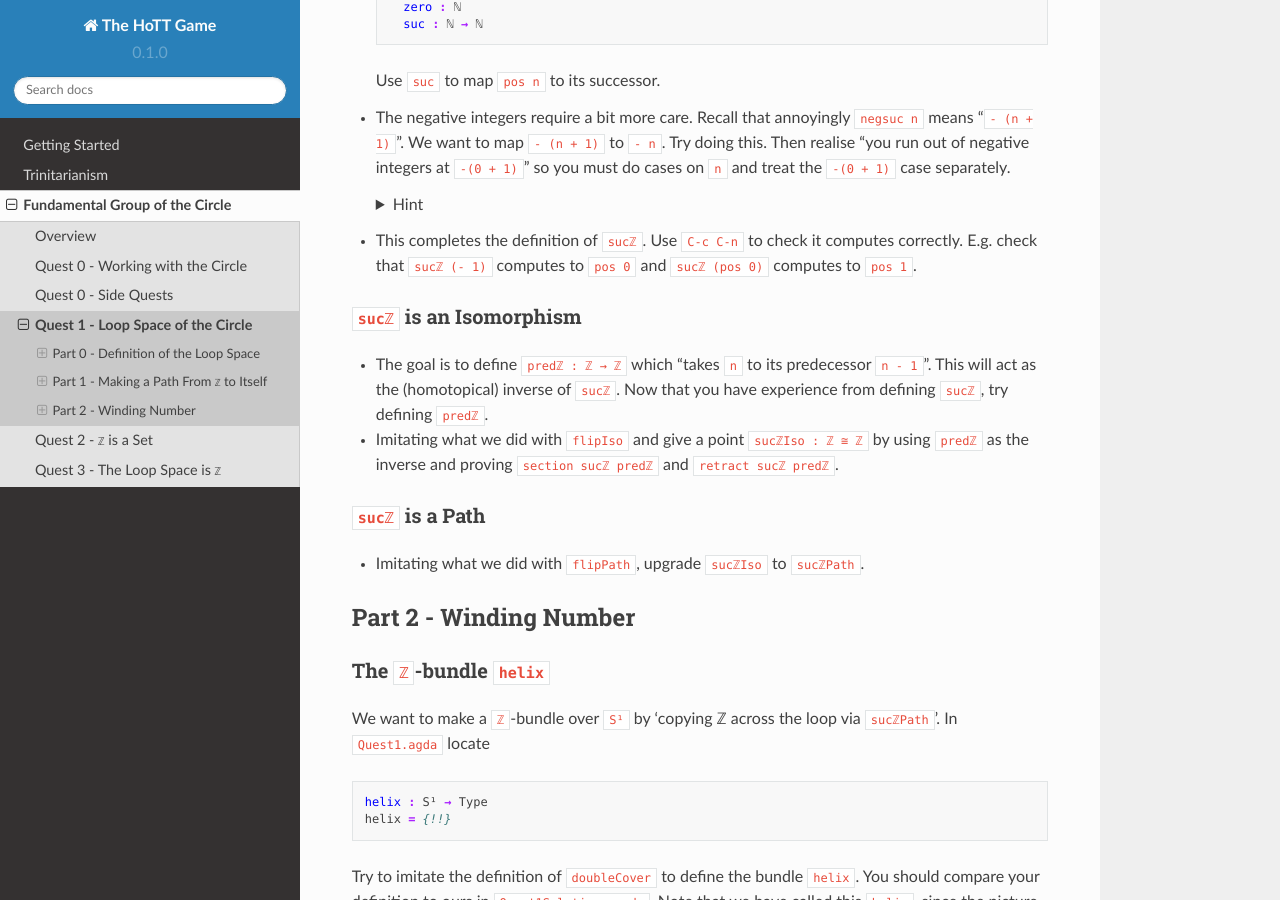
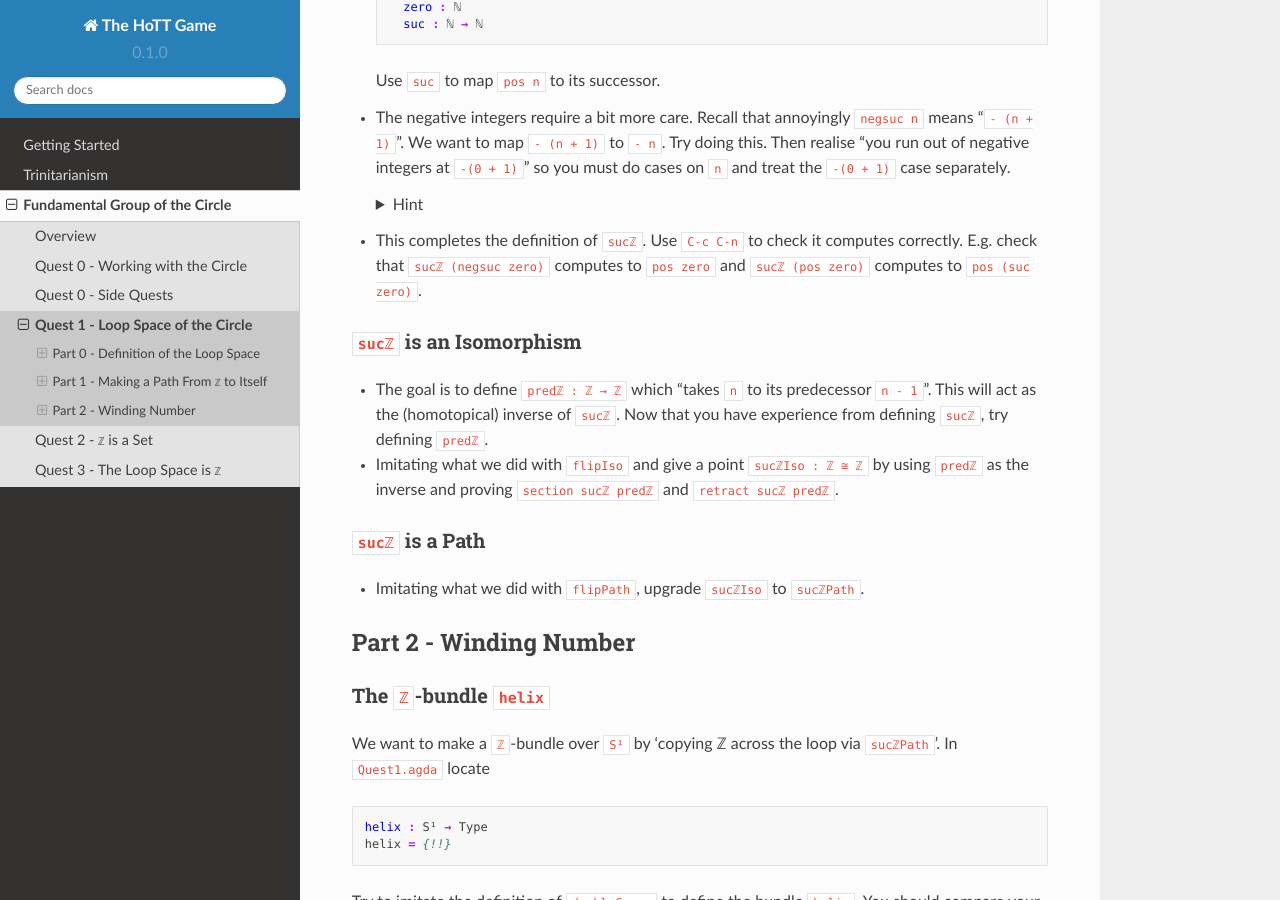
Before and after one commit to thehottgame/theHoTTGameGuide, a Sphinx documentation site: the page built from docs/source/1-fundamental-group/quest-1.rst, in a window 1280 px wide and 900 px high, scrolled down 3456 px. Built offline with Sphinx 7.4.7 and the Read the Docs theme 2.0.0, drawn with Linux system fonts in a browser that asks for light colours.

Commit message:
clarified int/nat literals

```diff
--- a/docs/source/1-fundamental-group/quest-1.rst
+++ b/docs/source/1-fundamental-group/quest-1.rst
@@ -264,7 +264,7 @@
      <summary>Hint</summary>
 
   Do ``C-c C-c`` on ``n``.
-  Then map ``negsuc 0`` to ``pos 0``.
+  Then map ``negsuc zero`` to ``pos zero``.
   For ``negsuc (suc n)``, map it to ``negsuc n``.
 
   .. raw:: html
@@ -274,8 +274,8 @@
 
 - This completes the definition of ``sucℤ``.
   Use ``C-c C-n`` to check it computes correctly.
-  E.g. check that ``sucℤ (- 1)`` computes to ``pos 0``
-  and ``sucℤ (pos 0)`` computes to ``pos 1``.
+  E.g. check that ``sucℤ (negsuc zero)`` computes to ``pos zero``
+  and ``sucℤ (pos zero)`` computes to ``pos (suc zero)``.
 
 ``sucℤ`` is an Isomorphism
 --------------------------
```
